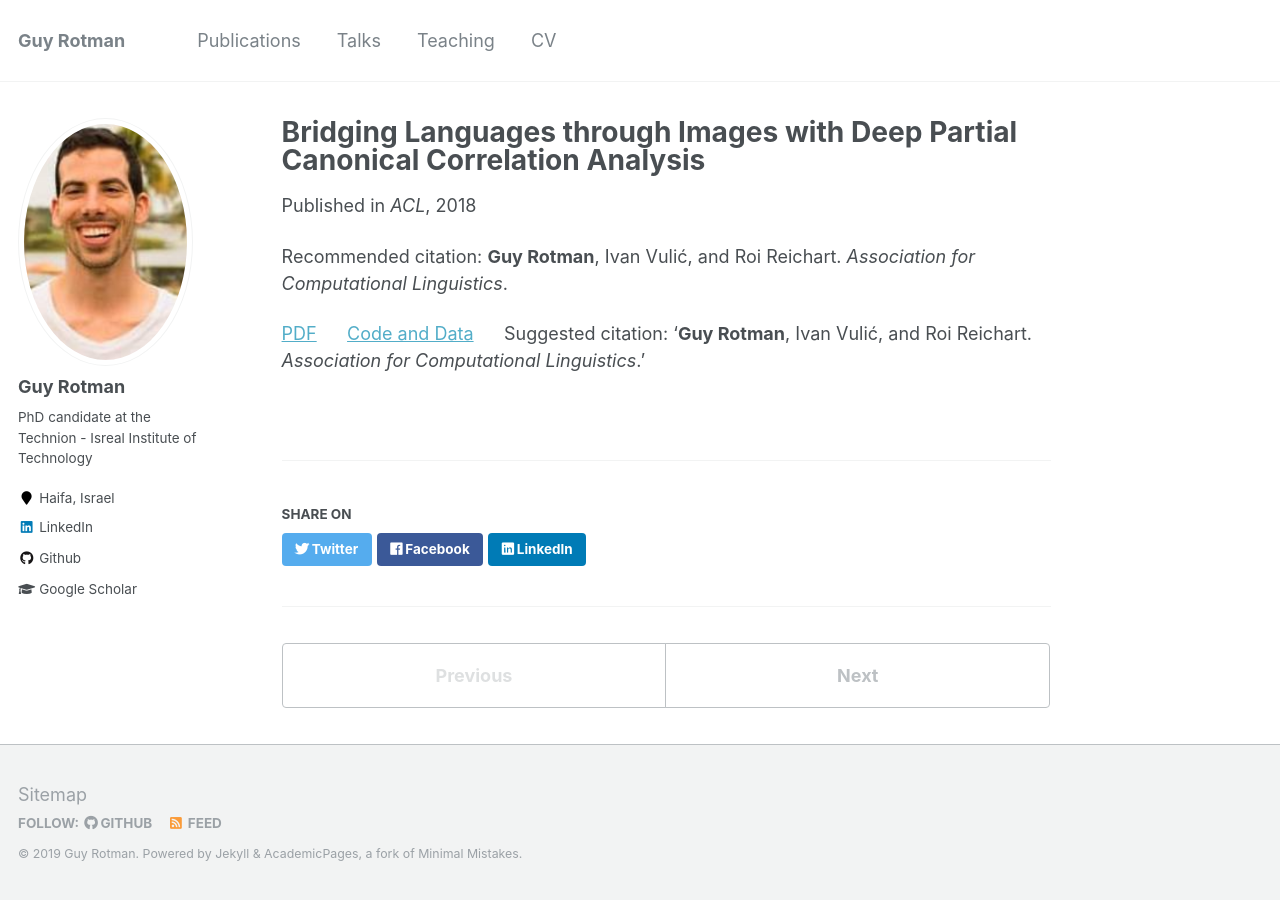
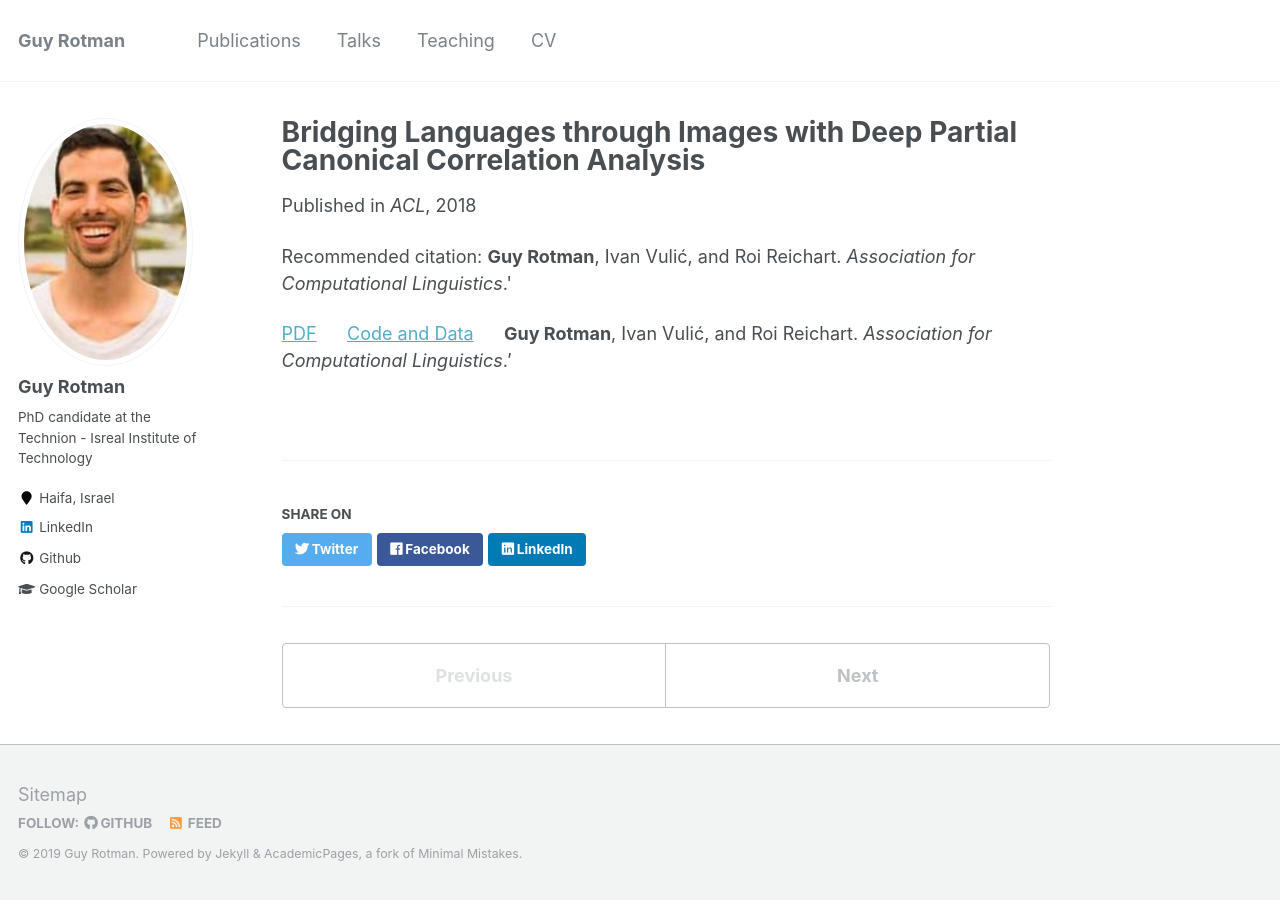
Before and after one commit to rotmanguy/rotmanguy.github.io, a Jekyll site: the page built from _publications/2018-07-01-bridging-languages-through-images.md, in a window 1280 px wide. Built offline with Jekyll 4.4.1, drawn with Linux system fonts in a browser that asks for light colours.

Commit message:
initial commit

```diff
--- a/_publications/2018-07-01-bridging-languages-through-images.md
+++ b/_publications/2018-07-01-bridging-languages-through-images.md
@@ -12,4 +13,4 @@ codeurl: "https://github.com/rotmanguy/DPCCA"
 &nbsp;&nbsp;&nbsp;&nbsp;
 <a href="https://www.aclweb.org/anthology/P18-1084.pdf">Code and Data</a>
 &nbsp;&nbsp;&nbsp;&nbsp;
-Suggested citation: '<b>Guy Rotman</b>, Ivan Vulić, and Roi Reichart. <i>Association for Computational Linguistics</i>.'
+<b>Guy Rotman</b>, Ivan Vulić, and Roi Reichart. <i>Association for Computational Linguistics</i>.'
```
Also changed, not shown: other parts of _publications/2018-07-01-bridging-languages-through-images.md (+2 -1 lines).
